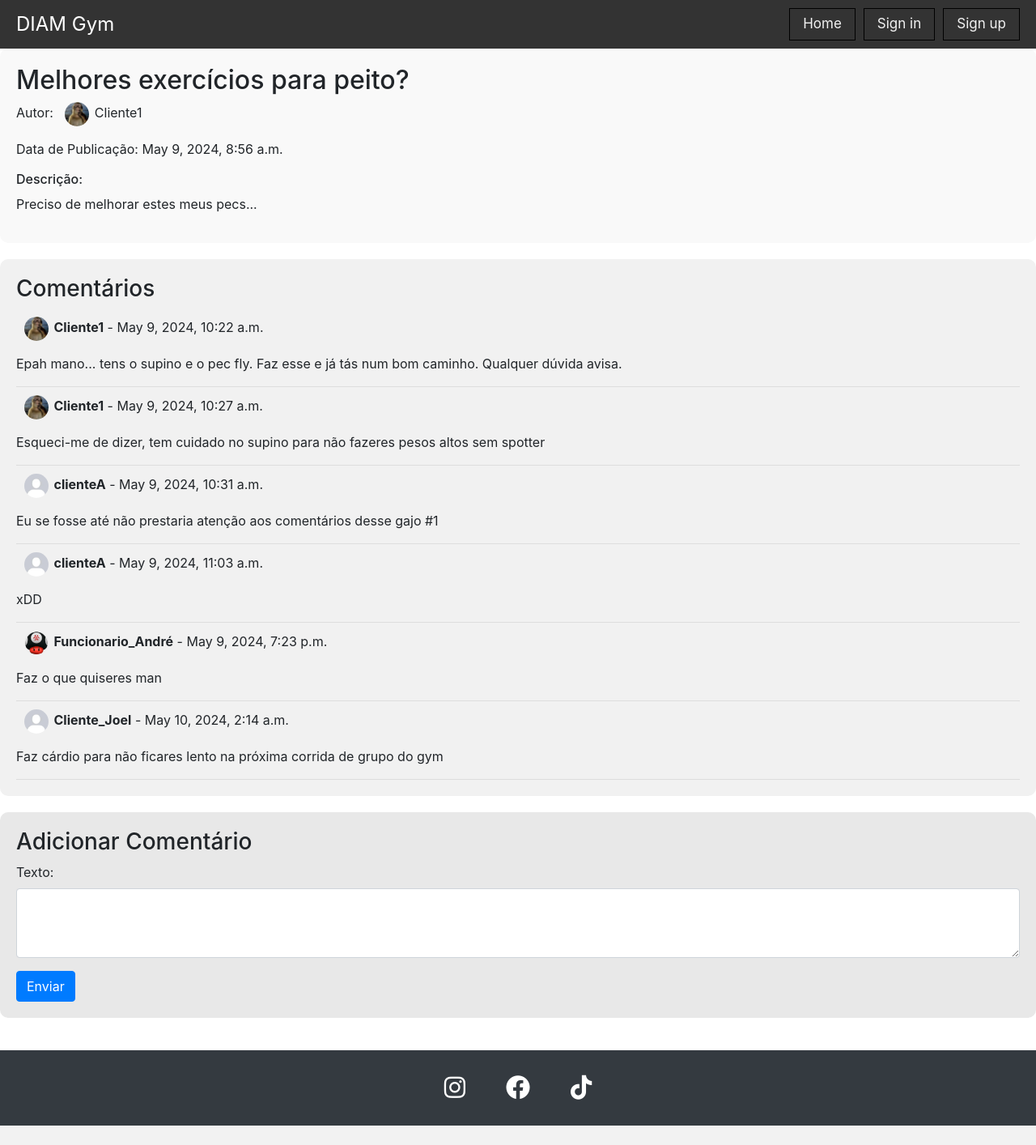
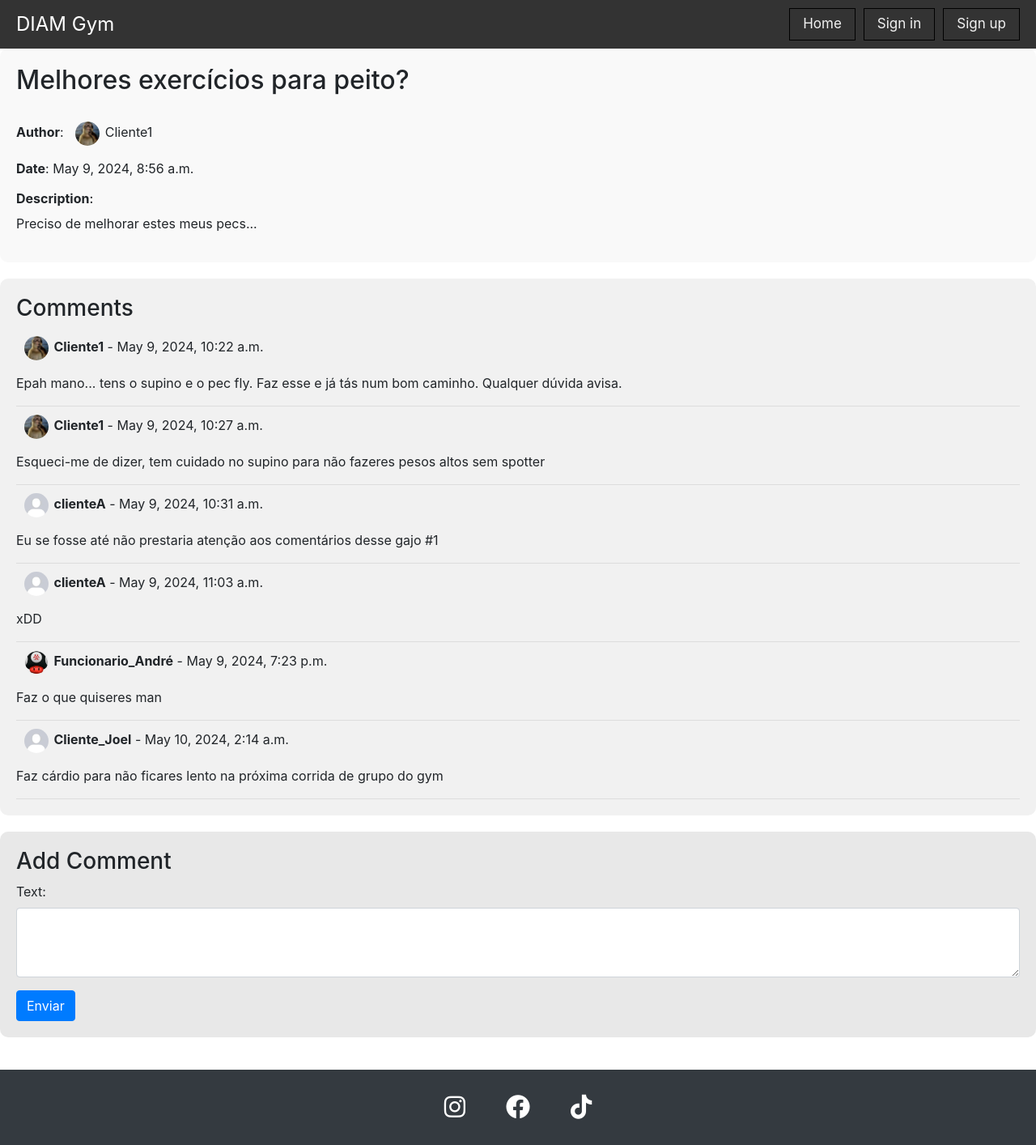
Before and after one commit to jeafonso/diam, a Django app: page /fitness/forum/1 in a window 1280 px wide. Shown: the whole page at 81% size. Before the commit the page ends 1390 px from the top, so only its background shows below. Run offline with Django 5.2, Linux system fonts and the light colour scheme; data comes from the database, SQL or seed files in the repository; some libraries are stand-ins or nearby versions.

Commit message:
fix: text in post_detalhes.html

```diff
--- a/fitness/templates/fitness/post_detalhes.html
+++ b/fitness/templates/fitness/post_detalhes.html
@@ -47,22 +47,23 @@
 <div class="post-details">
     <div class="post-header">
         <h2>{{ post.titulo }}</h2>
-        <p>Autor:
+        <br>
+        <p> <strong>Author</strong>:
             {% if post.autor.profile_picture %}
                 <img class="profile-picture" src="{{ post.autor.profile_picture.url }}" alt="Profile Picture"></a>
             {% endif %}
             {{ post.autor }}
         </p>
-        <p>Data de Publicação: {{ post.pub_data }}</p>
+        <p><strong>Date</strong>: {{ post.pub_data }}</p>
     </div>
     <div class="post-description">
-        <p><h6>Descrição:</h6> {{ post.descricao }}</p>
+        <p><h6><strong>Description</strong>:</h6> {{ post.descricao }}</p>
     </div>
 </div>
 
 <!-- Comments Section -->
 <div class="comments">
-    <h3>Comentários</h3>
+    <h3>Comments</h3>
     {% if post.comentario_set %}
         {% for comentario in post.comentario_set.all %}
             <div class="comment">
@@ -76,17 +77,17 @@
             </div>
         {% endfor %}
     {% else %}
-        <p>Não há comentários.</p>
+        <p>No comments for this post.</p>
     {% endif %}
 </div>
 
 <!-- Form to Add Comment -->
 <div class="add-comment">
-    <h3>Adicionar Comentário</h3>
+    <h3>Add Comment</h3>
     <form method="POST" action="{% url 'fitness:create_comentario' post.id %}">
         {% csrf_token %}
         <div class="form-group">
-            <label for="comment_texto">Texto:</label>
+            <label for="comment_texto">Text:</label>
             <textarea class="form-control" id="comment_texto" name="comment_texto" rows="3"></textarea>
         </div>
         <button type="submit" class="btn btn-primary">Enviar</button>
```
